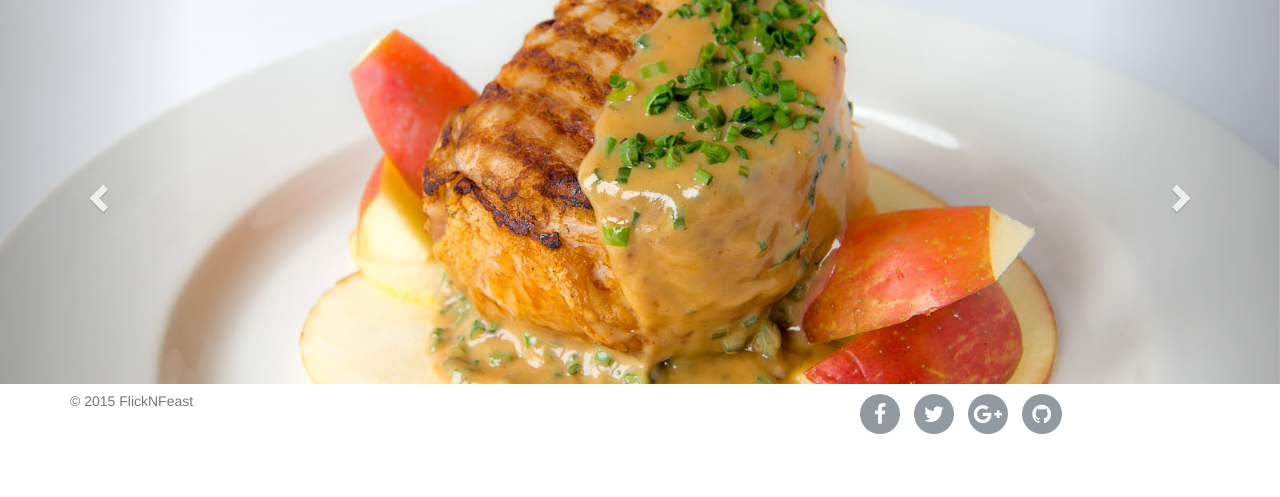
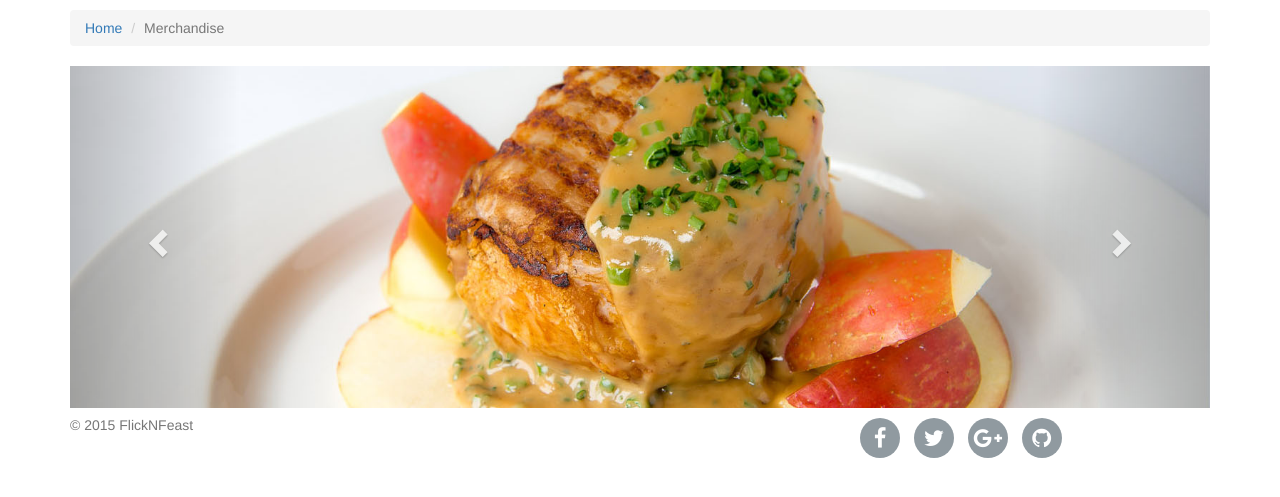
Before and after one commit to mkgilbert/cs399_the_theatre, a Django app: page /menu in a window 1280 px wide. Shown: the part 51-548 px from the top of the page. Run offline with Django 3.2, Linux system fonts and the light colour scheme; parts of the project's set-up code (start-up, migrations or seed data) failed here and were passed over; some libraries are stand-ins or nearby versions.

Commit message:
Added div to Menu page, added breadcrumb
The carousel was displaying horrendously on my Safari page, so I placed
it in a container.

```diff
--- a/theatre/menu/templates/menu/index.html
+++ b/theatre/menu/templates/menu/index.html
@@ -3,6 +3,11 @@
 {% block title %}Menu{% endblock %}
 
 {% block content %}
+    <div class="container container-margin">
+    	<ol class="breadcrumb">
+            <li><a href="/">Home</a></li>
+            <li class="active">Merchandise</li>
+        </ol>
 
         <div id="myCarousel" class="carousel slide" >
         <!-- Carousel items -->
@@ -21,7 +26,6 @@
 
           </div>
 
-
           <!-- Carousel nav -->
           <a class="left carousel-control" href="#myCarousel" data-slide="prev">
             <span class="glyphicon glyphicon-chevron-left"></span>
@@ -29,6 +33,7 @@
           <a class="right carousel-control" href="#myCarousel" data-slide="next">
             <span class="glyphicon glyphicon-chevron-right"></span>
           </a>
+        </div>
     </div>
 
 {% endblock %}
```
Lines whose indentation alone changed are shown as unchanged.
